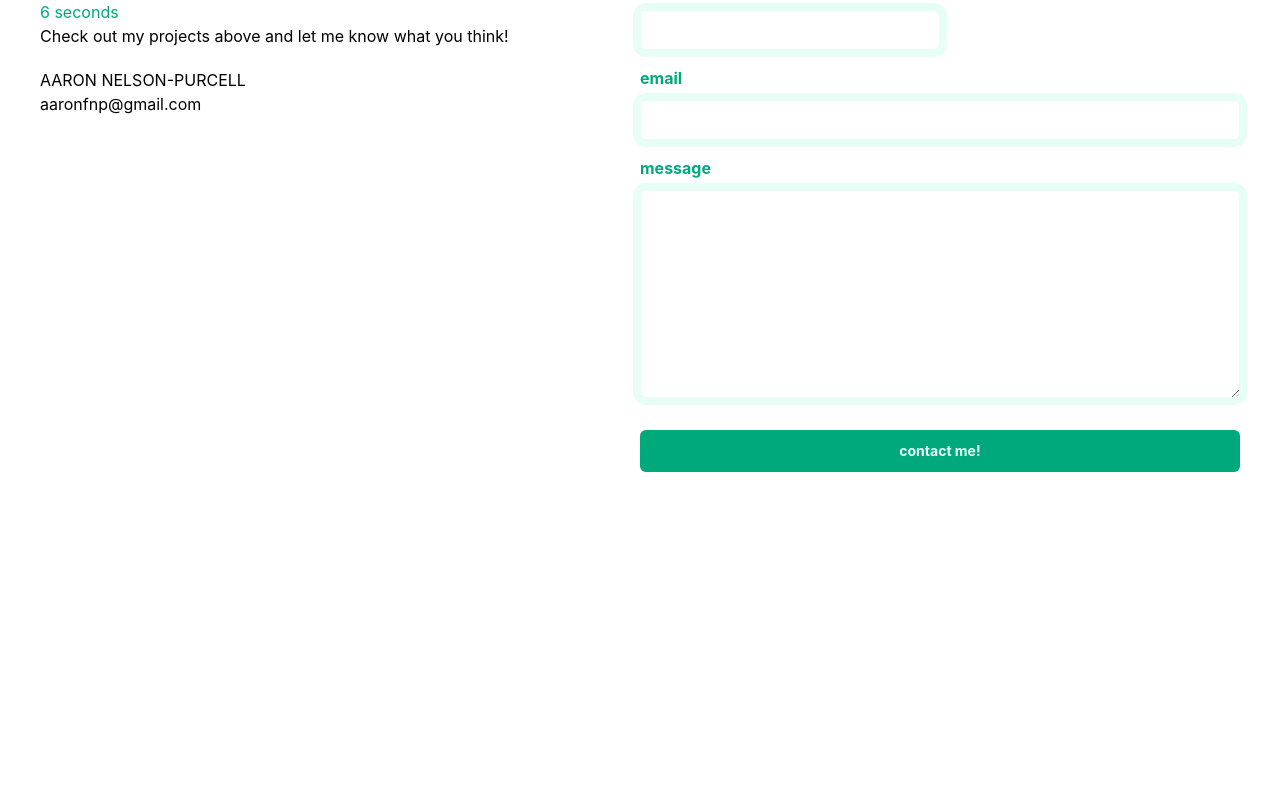
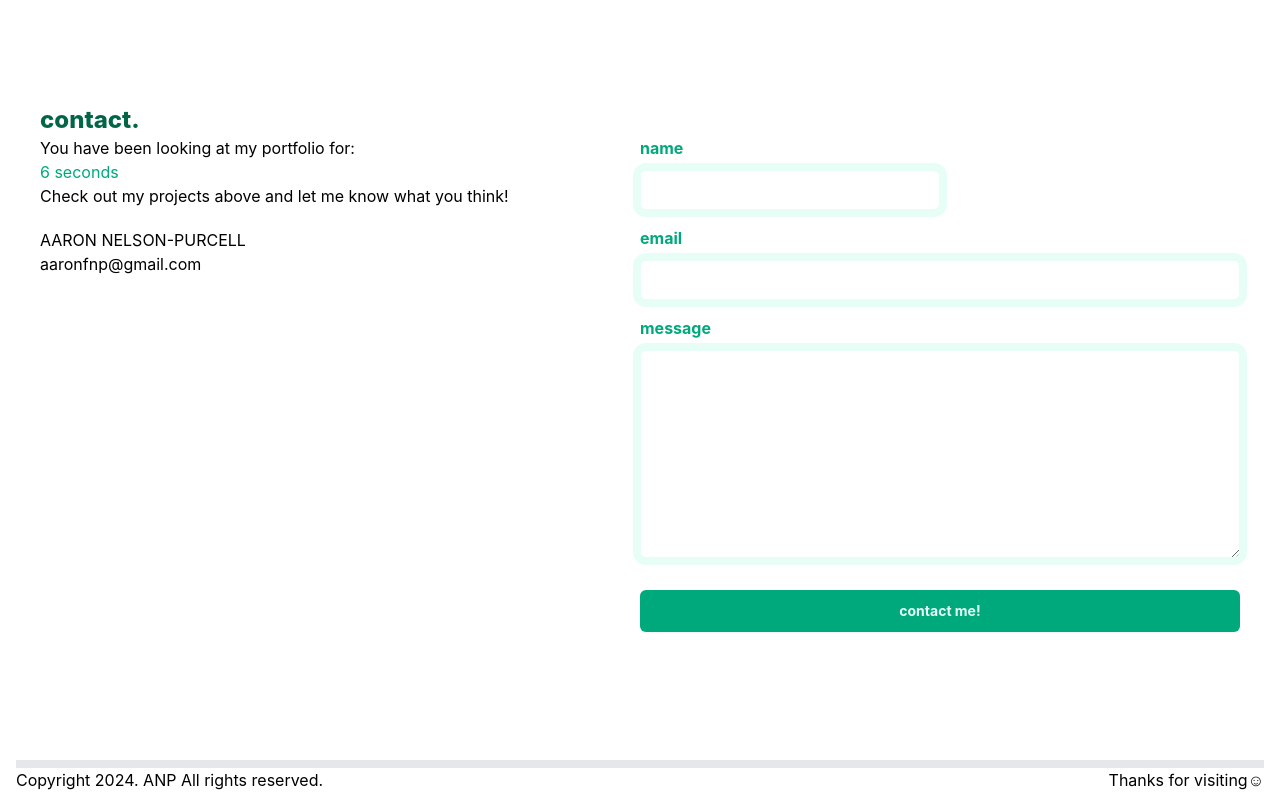
Before and after one commit to aaronfnp/anp_website_2025, a React (Vite) app: page / in a window 1280 px wide. Shown: the part 2828-3620 px from the top of the page. Before the commit the page ends 3300 px from the top, so only its background shows below. Built offline with nearby package versions, Linux system fonts and the light colour scheme.

Commit message:
footer creation
- added footer component
- started styling with bar and text

```diff
--- a/src/App.jsx
+++ b/src/App.jsx
@@ -5,6 +5,7 @@ import Contact from "./components/contact";
 import ProjectContainer from "./components/layout/project-container";
 import Titlecard from "./components/layout/titlecard";
 import About from "./components/layout/about";
+import Footer from "./components/layout/footer";
 
 function App() {
   const projects = [
@@ -76,6 +77,9 @@ function App() {
           </div>
         </section>
       </div>
+      <div className="container-max-width">
+        <Footer />
+      </div>
     </div>
   );
 }
--- a/src/components/contact.jsx
+++ b/src/components/contact.jsx
@@ -8,7 +8,7 @@ export default function Contact() {
   const [isSubmittingDialog, setIsSubmittingDialog] = useState(false);
 
   return (
-    <div>
+    <div className="relative h-screen pt-[20vh]">
       <h1 className="text-2xl ml-6 text-left font-extrabold">contact.</h1>
       <div className="isolate bg-white px-6">
         <DialogWindow
--- /dev/null
+++ b/src/components/layout/footer.jsx
@@ -0,0 +1,16 @@
+import React from "react";
+
+export default function Footer() {
+  return (
+    <div className="relative">
+      {/* COLOR BAR */}
+      <div className="mt-4 w-full h-[8px] bg-gray-200"></div>
+
+      {/* TEXT SECTION */}
+      <div className="flex justify-between">
+        <h3>Copyright 2024. ANP All rights reserved.</h3>
+        <h3>Thanks for visiting☺</h3>
+      </div>
+    </div>
+  );
+}
```
